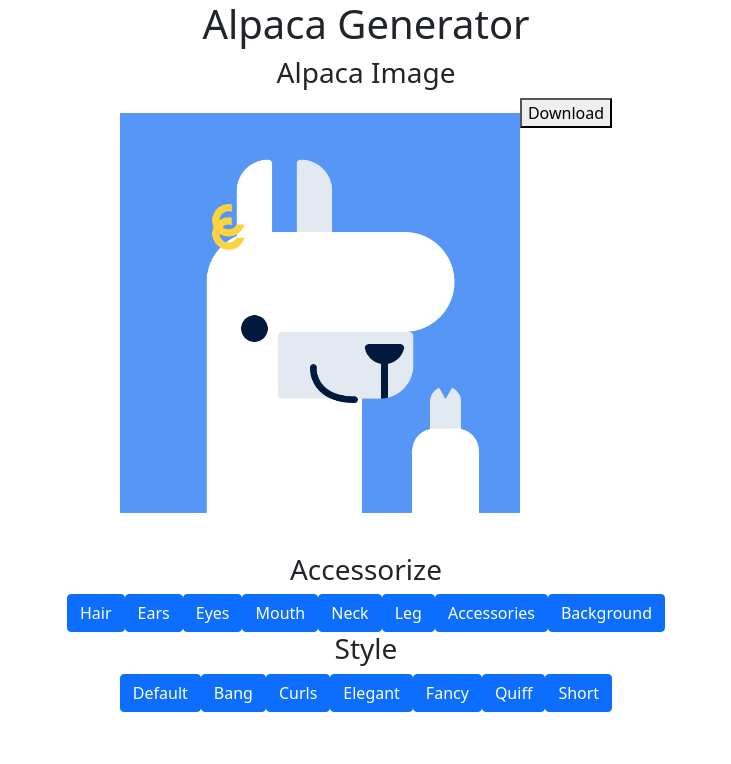
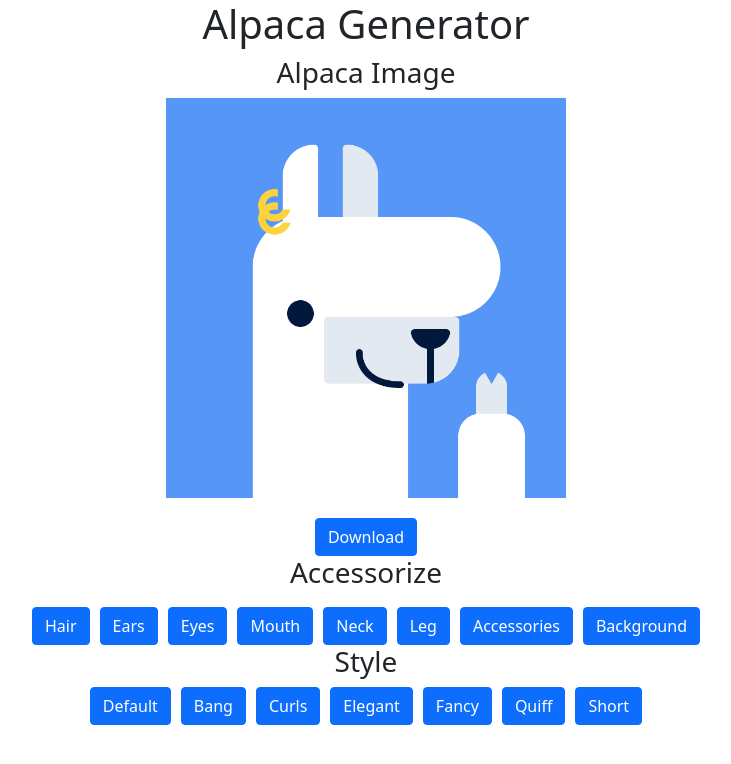
Before and after one commit to tomaszjader/AlpacaGenerator, a React (Create React App) app: page / in a window 1280 px wide. Shown: the top 764 px of the page, without its empty margins (274-1005 px from the left). Built offline with nearby package versions, Linux system fonts and the light colour scheme.

Commit message:
fix buttons

```diff
--- a/src/Accessorize.js
+++ b/src/Accessorize.js
@@ -1,19 +1,70 @@
-import React, {useContext} from 'react';
-import Button from 'react-bootstrap/Button';
-import Context from './ThemeContext.js'
-const Accessorize = () =>{
-    const { buttonToChange, setButtonToChange } = useContext(Context);
-    return (
-    <div style={{marginTop: "425px"}}>
-        <h3>Accessorize</h3>
-        <Button onClick={()=>{setButtonToChange(0)}}>Hair</Button>
-        <Button onClick={()=>{setButtonToChange(1)}}>Ears</Button>
-        <Button onClick={()=>{setButtonToChange(2)}}>Eyes</Button>
-        <Button onClick={()=>{setButtonToChange(3)}}>Mouth</Button>
-        <Button onClick={()=>{setButtonToChange(4)}}>Neck</Button>
-        <Button onClick={()=>{setButtonToChange(5)}}>Leg</Button>
-        <Button onClick={()=>{setButtonToChange(6)}}>Accessories</Button>
-        <Button onClick={()=>{setButtonToChange(7)}}>Background</Button>
-    </div>)
-}
+import React, { useContext } from "react";
+import Button from "react-bootstrap/Button";
+import Context from "./ThemeContext.js";
+const Accessorize = () => {
+  const { buttonToChange, setButtonToChange } = useContext(Context);
+  return (
+    <div className="Accessorize">
+      <h3>Accessorize</h3>
+      <div className="Accessorize-bootons">
+        <Button
+          onClick={() => {
+            setButtonToChange(0);
+          }}
+        >
+          Hair
+        </Button>
+        <Button
+          onClick={() => {
+            setButtonToChange(1);
+          }}
+        >
+          Ears
+        </Button>
+        <Button
+          onClick={() => {
+            setButtonToChange(2);
+          }}
+        >
+          Eyes
+        </Button>
+        <Button
+          onClick={() => {
+            setButtonToChange(3);
+          }}
+        >
+          Mouth
+        </Button>
+        <Button
+          onClick={() => {
+            setButtonToChange(4);
+          }}
+        >
+          Neck
+        </Button>
+        <Button
+          onClick={() => {
+            setButtonToChange(5);
+          }}
+        >
+          Leg
+        </Button>
+        <Button
+          onClick={() => {
+            setButtonToChange(6);
+          }}
+        >
+          Accessories
+        </Button>
+        <Button
+          onClick={() => {
+            setButtonToChange(7);
+          }}
+        >
+          Background
+        </Button>
+      </div>
+    </div>
+  );
+};
 export default Accessorize;
--- a/src/AlpacaImage.js
+++ b/src/AlpacaImage.js
@@ -13,6 +13,7 @@ import AlpacaNeck from './AlpacaNeck';
 import AlpacaAccessories from './AlpacaAccessories';
 import AlpacaBackground from './AlpacaBackground';
 import domtoimage from 'dom-to-image';
+import Button from 'react-bootstrap/Button';
 import {
     exportComponentAsJPEG,
     exportComponentAsPDF,
@@ -38,11 +39,13 @@ const AlpacaImage = () => {
             <div style={{
                 display: "flex",
                 alignItems: "center",
-                justifyContent: "center"
+                justifyContent: "center",
+                flexDirection:"column",
+                gap:"20px"
             }}>
 
 
-                <div style={{ position: "relative", width: "400px" }} ref={downloadRef}>
+                <div style={{ position: "relative", width: "400px", height:"400px"}} ref={downloadRef}>
                     <img src={background} className="content"></img>
                     <AlpacaBackground></AlpacaBackground>
 
@@ -59,9 +62,9 @@ const AlpacaImage = () => {
                     <AlpacaEyes></AlpacaEyes>
                     <AlpacaMouth></AlpacaMouth>
                 </div>
-                <button className="download" onClick={handleDownloadImage}>
+                <Button className="download" onClick={handleDownloadImage}>
                     Download
-                </button>
+                </Button>
             </div>
         </div>)
 }
--- a/src/App.js
+++ b/src/App.js
@@ -32,7 +32,7 @@ const App = () => {
           <h1>Alpaca Generator</h1>
           <AlpacaImage />
           <Accessorize ></Accessorize>
-          <Style className='container'></Style>
+          <Style className='style'></Style>
 
         </header>
 
--- a/src/Style.js
+++ b/src/Style.js
@@ -44,7 +44,7 @@ const Style = () => {
 const Hair = () => {
     const { hair, setHair } = useContext(Context);
     return (
-        <div>
+        <div className="Accessorize-bootons">
             <Button onClick={() => setHair(0)}>Default</Button>
             <Button onClick={() => setHair(1)}>Bang</Button>
             <Button onClick={() => setHair(2)}>Curls</Button>
@@ -58,7 +58,7 @@ const Hair = () => {
 const Ears = () => {
     const { ears, setEars } = useContext(Context);
     return (
-        <div>
+        <div className="Accessorize-bootons">
             <Button onClick={()=>setEars(0)}>Default</Button>
             <Button onClick={()=>setEars(1)}>Tit-Backward</Button>
             <Button onClick={()=>setEars(2)}>Tit-Forword</Button>
@@ -68,7 +68,7 @@ const Ears = () => {
 const Eyes = () => {
     const { eyes, setEyes } = useContext(Context);
     return (
-        <div>
+        <div className="Accessorize-bootons">
             <Button onClick={()=>{setEyes(0)}}>Default</Button>
             <Button onClick={()=>{setEyes(1)}}>Angry</Button>
             <Button onClick={()=>{setEyes(2)}}>Naughty</Button>
@@ -81,7 +81,7 @@ const Eyes = () => {
 const Mouth = () => {
     const { mouth, setMouth } = useContext(Context);
     return (
-        <div>
+        <div className="Accessorize-bootons">
             <Button onClick={()=>{setMouth(0)}}>Default</Button>
             <Button onClick={()=>{setMouth(1)}}>Astonished</Button>
             <Button onClick={()=>{setMouth(2)}}>Eating</Button>
@@ -93,7 +93,7 @@ const Mouth = () => {
 const Neck = () => {
     const { neck, setNeck } = useContext(Context);
     return (
-        <div>
+        <div className="Accessorize-bootons">
             <Button onClick={()=>{setNeck(0)}}>Default</Button>
             <Button onClick={()=>{setNeck(1)}}>Bend-Backward</Button>
             <Button onClick={()=>{setNeck(2)}}>Bend-Forward</Button>
@@ -104,7 +104,7 @@ const Neck = () => {
 const Leg = () => {
     const { leg, setLeg } = useContext(Context);
     return (
-        <div>
+        <div className="Accessorize-bootons">
             <Button onClick={()=>{setLeg(0)}}>Default</Button>
             <Button onClick={()=>{setLeg(1)}}>Bubble-Tea</Button>
             <Button onClick={()=>{setLeg(2)}}>Cookie</Button>
@@ -117,7 +117,7 @@ const Leg = () => {
 const Accessories = () => {
     const { accessories, setAccessories } = useContext(Context);
     return (
-        <div>
+        <div className="Accessorize-bootons">
             <Button onClick={()=>{setAccessories(0)}}>Earings</Button>
             <Button onClick={()=>{setAccessories(1)}}>Flower</Button>
             <Button onClick={()=>{setAccessories(2)}}>Glasses</Button>
@@ -128,7 +128,7 @@ const Accessories = () => {
 const Background = () => {
     const { background, setBackground } = useContext(Context);
     return (
-        <div>
+        <div className="Accessorize-bootons">
             <Button onClick={()=>{setBackground(0)}} >Earings</Button>
             <Button onClick={()=>{setBackground(1)}} >Flower</Button>
             <Button onClick={()=>{setBackground(2)}} >Glasses</Button>
--- a/src/index.css
+++ b/src/index.css
@@ -11,3 +11,21 @@ code {
   font-family: source-code-pro, Menlo, Monaco, Consolas, 'Courier New',
     monospace;
 }
+.Accessorize {
+display: flex;
+align-items: center;
+justify-content: center;
+gap: 10px;
+flex-direction: column;
+}
+.Accessorize-bootons{
+  display: flex;
+  gap: 10px;
+  align-items: center;
+  justify-content: center;
+}
+.style {
+  display: flex;
+  align-items: center;
+  justify-content: center;
+}
```
